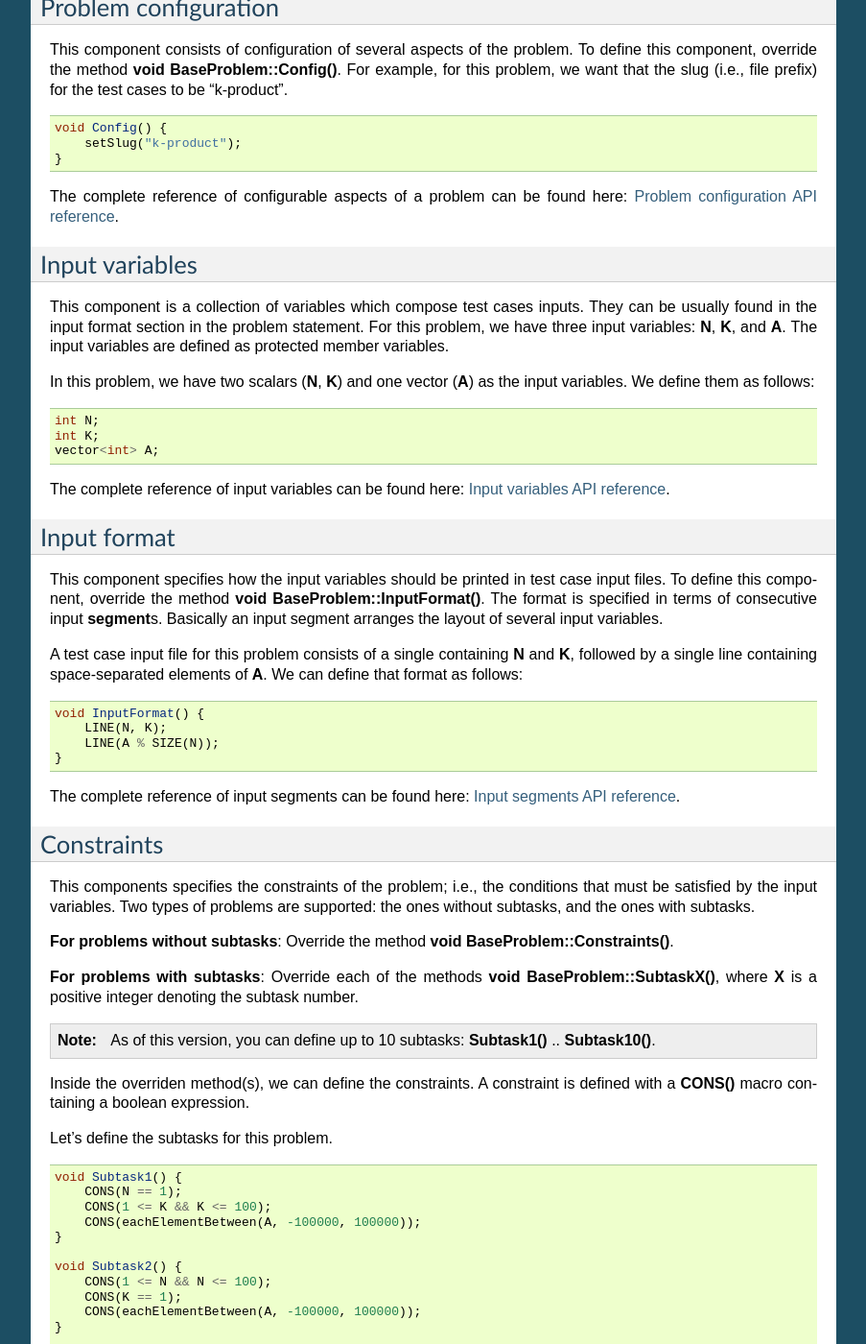
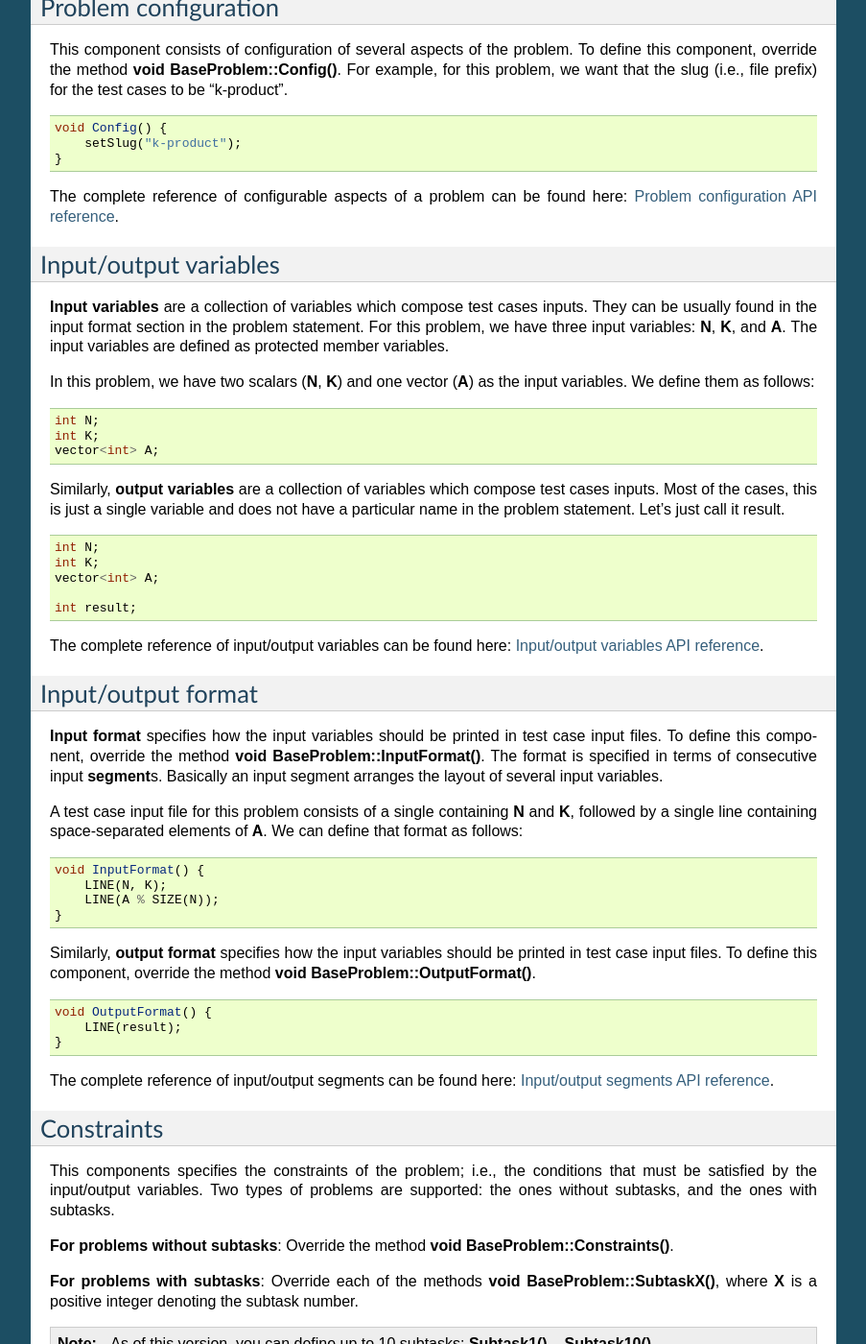
Before and after one commit to ia-toki/tcframe, a Sphinx documentation site: the page built from docs/basic_concepts.rst, in a window 1280 px wide and 1400 px high, scrolled down 1449 px. Shown: the whole window at 96% size, without its empty margins (198-1101 px from the left). Built offline with Sphinx 7.4.7, drawn with Linux system fonts in a browser that asks for light colours; some of the changed text lies outside the part shown.

Commit message:
Support output variable and format
Resolve #24
Resolve #25

```diff
--- a/docs/basic_concepts.rst
+++ b/docs/basic_concepts.rst
@@ -88,10 +88,10 @@ This component consists of configuration of several aspects of the problem. To d
 
 The complete reference of configurable aspects of a problem can be found here: :ref:`Problem configuration API reference <api-ref-problem-configuration>`.
 
-Input variables
----------------
+Input/output variables
+----------------------
 
-This component is a collection of variables which compose test cases inputs. They can be usually found in the input format section in the problem statement. For this problem, we have three input variables: **N**, **K**, and **A**. The input variables are defined as protected member variables.
+**Input variables** are a collection of variables which compose test cases inputs. They can be usually found in the input format section in the problem statement. For this problem, we have three input variables: **N**, **K**, and **A**. The input variables are defined as protected member variables.
 
 In this problem, we have two scalars (**N**, **K**) and one vector (**A**) as the input variables. We define them as follows:
 
@@ -101,12 +101,22 @@ In this problem, we have two scalars (**N**, **K**) and one vector (**A**) as th
     int K;
     vector<int> A;
 
-The complete reference of input variables can be found here: :ref:`Input variables API reference <api-ref-input-variables>`.
+Similarly, **output variables** are a collection of variables which compose test cases inputs. Most of the cases, this is just a single variable and does not have a particular name in the problem statement. Let's just call it result.
 
-Input format
-------------
+.. sourcecode:: cpp
 
-This component specifies how the input variables should be printed in test case input files. To define this component, override the method **void BaseProblem::InputFormat()**. The format is specified in terms of consecutive input **segment**\ s. Basically an input segment arranges the layout of several input variables.
+    int N;
+    int K;
+    vector<int> A;
+
+    int result;
+
+The complete reference of input/output variables can be found here: :ref:`Input/output variables API reference <api-ref-io-variables>`.
+
+Input/output format
+-------------------
+
+**Input format** specifies how the input variables should be printed in test case input files. To define this component, override the method **void BaseProblem::InputFormat()**. The format is specified in terms of consecutive input **segment**\ s. Basically an input segment arranges the layout of several input variables.
 
 A test case input file for this problem consists of a single containing **N** and **K**, followed by a single line containing space-separated elements of **A**. We can define that format as follows:
 
@@ -117,12 +127,20 @@ A test case input file for this problem consists of a single containing **N** an
         LINE(A % SIZE(N));
     }
 
-The complete reference of input segments can be found here: :ref:`Input segments API reference <api-ref-input-segments>`.
+Similarly, **output format** specifies how the input variables should be printed in test case input files. To define this component, override the method **void BaseProblem::OutputFormat()**.
+
+.. sourcecode:: cpp
+
+    void OutputFormat() {
+        LINE(result);
+    }
+
+The complete reference of input/output segments can be found here: :ref:`Input/output segments API reference <api-ref-io-segments>`.
 
 Constraints
 -----------
 
-This components specifies the constraints of the problem; i.e., the conditions that must be satisfied by the input
+This components specifies the constraints of the problem; i.e., the conditions that must be satisfied by the input/output
 variables. Two types of problems are supported: the ones without subtasks, and the ones with subtasks.
 
 **For problems without subtasks**\ : Override the method **void BaseProblem::Constraints()**.
@@ -186,6 +204,8 @@ We have now completed writing a problem specification class. In summary, our cla
         int K;
         vector<int> A;
 
+        int result;
+
         void Config() {
             setSlug("k-product");
         }
@@ -193,6 +213,10 @@ We have now completed writing a problem specification class. In summary, our cla
         void InputFormat() {
             LINE(N, K);
             LINE(A % SIZE(N));
+        }
+
+        void OutputFormat() {
+            LINE(result);
         }
 
         void Subtask1() {
@@ -342,6 +366,8 @@ Note that for vector input variables, don't forget to clear them before assignin
         int K;
         vector<int> A;
 
+        int result;
+
         void Config() {
             setSlug("k-product");
         }
@@ -349,6 +375,10 @@ Note that for vector input variables, don't forget to clear them before assignin
         void InputFormat() {
             LINE(N, K);
             LINE(A % SIZE(N));
+        }
+
+        void OutputFormat() {
+            LINE(result);
         }
 
         void Subtask1() {
@@ -487,8 +517,8 @@ the input-output file pair will be stored in the specified base directory (by de
 
 Generation can fail due to several reasons:
 
-Invalid input format
-    In this case, no test cases will be generated.  For example: using scalar variable for a grid segment.
+Invalid input/output format
+    For example: using scalar variable for a grid segment.
 
 Invalid input variable states
   For example: a grid segment requires that the size is 2 x 3, but after applying the test case definition, the matrix consists of 3 x 4 elements.
```
Also changed, not shown: other parts of docs/basic_concepts.rst (+1 -1 lines), docs/api_ref.rst (+7 -7 lines), 4 other files.
